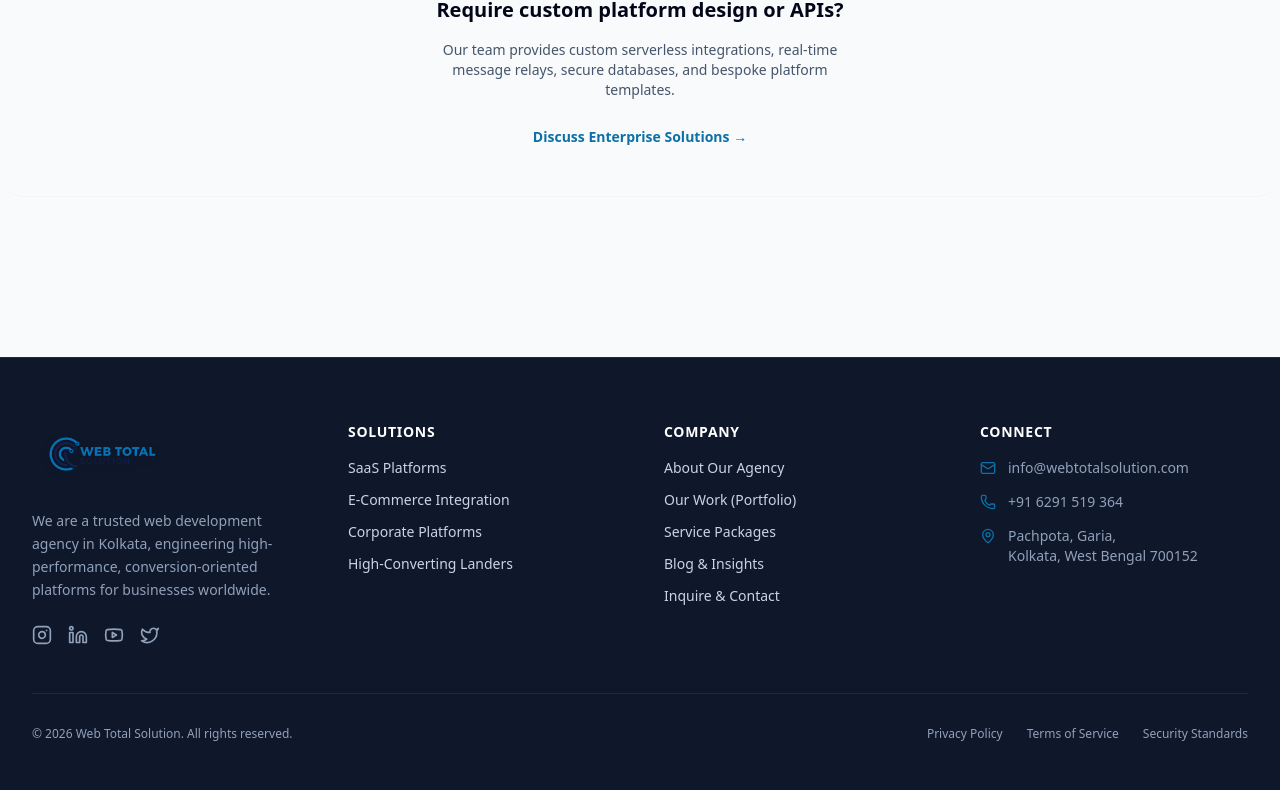
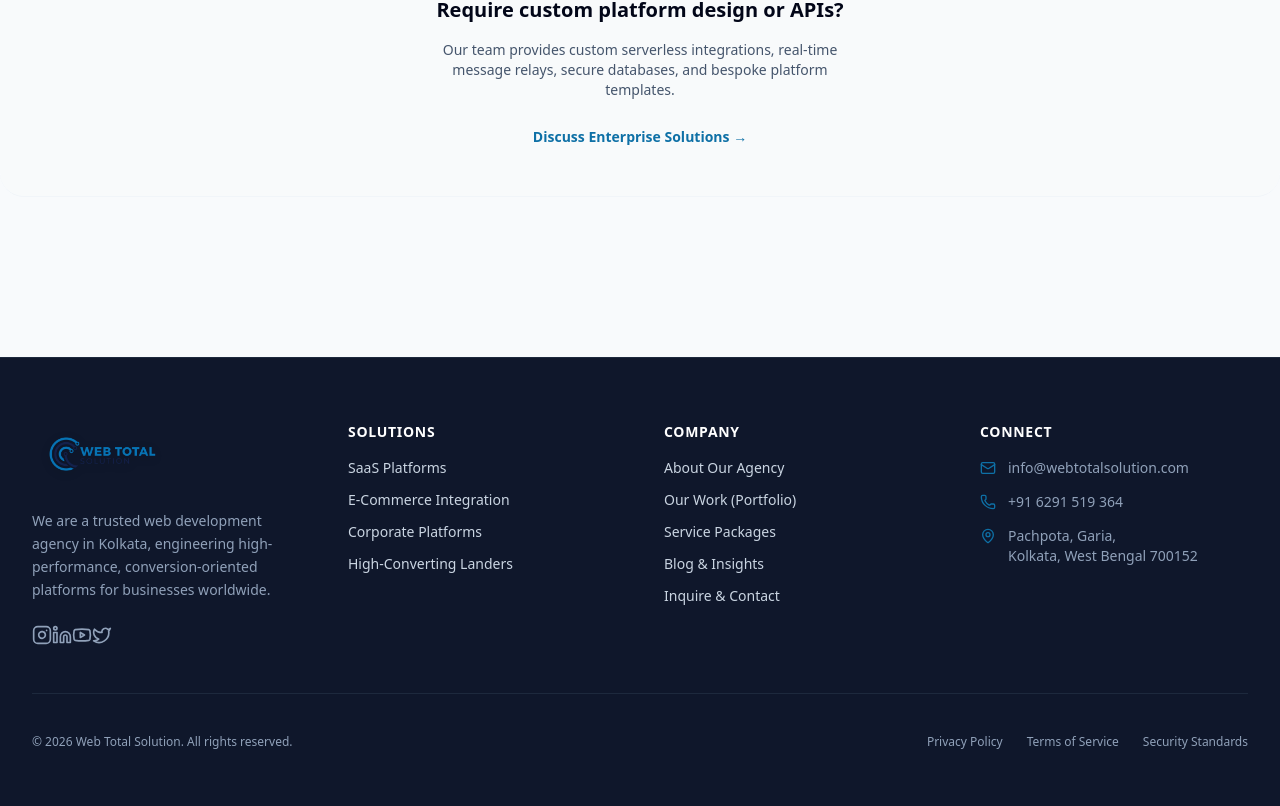
Before and after one commit to piyushthakur7/web-total-solutuion, a Next.js app: page /services/digital-marketing in a window 1280 px wide. Shown: the part 3012-3818 px from the top of the page. Built offline with nearby package versions, Linux system fonts and the light colour scheme.

Commit message:
feat: add Logo component and WebGL-animated Preloader component

```diff
--- a/src/components/Footer.tsx
+++ b/src/components/Footer.tsx
@@ -26,7 +26,7 @@ export default function Footer() {
                 href="https://www.instagram.com/webtotalsolution/?hl=en"
                 target="_blank"
                 rel="noopener noreferrer"
-                className="text-slate-400 hover:text-brand-blue transition-colors cursor-pointer"
+                className="p-2 -m-2 text-slate-400 hover:text-brand-blue transition-colors cursor-pointer"
                 aria-label="Instagram"
               >
                 <Instagram className="w-5 h-5" />
@@ -35,7 +35,7 @@ export default function Footer() {
                 href="https://www.linkedin.com/company/web-total-solutions/"
                 target="_blank"
                 rel="noopener noreferrer"
-                className="text-slate-400 hover:text-brand-blue transition-colors cursor-pointer"
+                className="p-2 -m-2 text-slate-400 hover:text-brand-blue transition-colors cursor-pointer"
                 aria-label="LinkedIn"
               >
                 <Linkedin className="w-5 h-5" />
@@ -44,7 +44,7 @@ export default function Footer() {
                 href="https://www.youtube.com/channel/UCNlUYW1RyevmpKY1xUQKatA"
                 target="_blank"
                 rel="noopener noreferrer"
-                className="text-slate-400 hover:text-brand-blue transition-colors cursor-pointer"
+                className="p-2 -m-2 text-slate-400 hover:text-brand-blue transition-colors cursor-pointer"
                 aria-label="YouTube"
               >
                 <Youtube className="w-5 h-5" />
@@ -53,7 +53,7 @@ export default function Footer() {
                 href="https://x.com/webtotalindia"
                 target="_blank"
                 rel="noopener noreferrer"
-                className="text-slate-400 hover:text-brand-blue transition-colors cursor-pointer"
+                className="p-2 -m-2 text-slate-400 hover:text-brand-blue transition-colors cursor-pointer"
                 aria-label="X (Twitter)"
               >
                 <Twitter className="w-5 h-5" />
@@ -165,10 +165,10 @@ export default function Footer() {
         {/* Bottom Bar */}
         <div className="pt-8 mt-12 border-t border-slate-800 flex flex-col sm:flex-row justify-between items-center text-xs text-slate-400">
           <p>© {currentYear} Web Total Solution. All rights reserved.</p>
-          <div className="flex space-x-6 mt-4 sm:mt-0">
-            <Link href="/privacy" className="hover:text-slate-300 transition-colors cursor-pointer">Privacy Policy</Link>
-            <Link href="/terms" className="hover:text-slate-300 transition-colors cursor-pointer">Terms of Service</Link>
-            <span className="hover:text-slate-300 transition-colors cursor-pointer">Security Standards</span>
+          <div className="flex flex-wrap justify-center gap-x-6 gap-y-2 mt-4 sm:mt-0">
+            <Link href="/privacy" className="hover:text-slate-300 transition-colors cursor-pointer py-2">Privacy Policy</Link>
+            <Link href="/terms" className="hover:text-slate-300 transition-colors cursor-pointer py-2">Terms of Service</Link>
+            <span className="hover:text-slate-300 transition-colors cursor-pointer py-2">Security Standards</span>
           </div>
         </div>
       </div>
--- a/src/components/Logo.tsx
+++ b/src/components/Logo.tsx
@@ -1,7 +1,6 @@
 "use client";
 
 import React from 'react';
-import { motion } from 'motion/react';
 import Image from 'next/image';
 
 interface LogoProps {
@@ -25,10 +24,8 @@ export default function Logo({
 
   return (
     <div className={`flex items-center ${className}`}>
-      <motion.div
-        whileHover={{ scale: 1.05 }}
-        transition={{ type: 'spring', stiffness: 400, damping: 15 }}
-        className="shrink-0 flex items-center justify-center relative"
+      <div
+        className="shrink-0 flex items-center justify-center relative hover:scale-[1.05] transition-transform duration-300 ease-out"
       >
         <Image
           src="/bhaskar_logo_1.png"
@@ -38,7 +35,7 @@ export default function Logo({
           // scale-[2] makes it 2x larger visually without taking up more physical space!
           className={`${heightMap[size]} w-auto object-contain drop-shadow-sm scale-[2.2] origin-left`}
         />
-      </motion.div>
+      </div>
     </div>
   );
 }
--- a/src/components/Preloader.tsx
+++ b/src/components/Preloader.tsx
@@ -28,6 +28,7 @@ export default function Preloader() {
 
   useEffect(() => {
     // WebGL Shader Background Logic
+    if (isLoaded) return;
     const canvas = canvasRef.current;
     if (!canvas) return;
 
@@ -107,8 +108,9 @@ export default function Preloader() {
     const uTime = gl.getUniformLocation(prog, 'u_time');
 
     let animationFrameId: number;
+    let isRunning = true;
     function render(t: number) {
-      if (!gl || !canvas) return;
+      if (!gl || !isRunning) return;
       gl.viewport(0, 0, canvas.width, canvas.height);
       if (uTime) gl.uniform1f(uTime, t * 0.001);
       gl.drawArrays(gl.TRIANGLE_STRIP, 0, 4);
@@ -117,10 +119,11 @@ export default function Preloader() {
     animationFrameId = requestAnimationFrame(render);
 
     return () => {
+      isRunning = false;
       window.removeEventListener('resize', syncSize);
       cancelAnimationFrame(animationFrameId);
     };
-  }, []);
+  }, [isLoaded]);
 
   return (
     <AnimatePresence>
```
